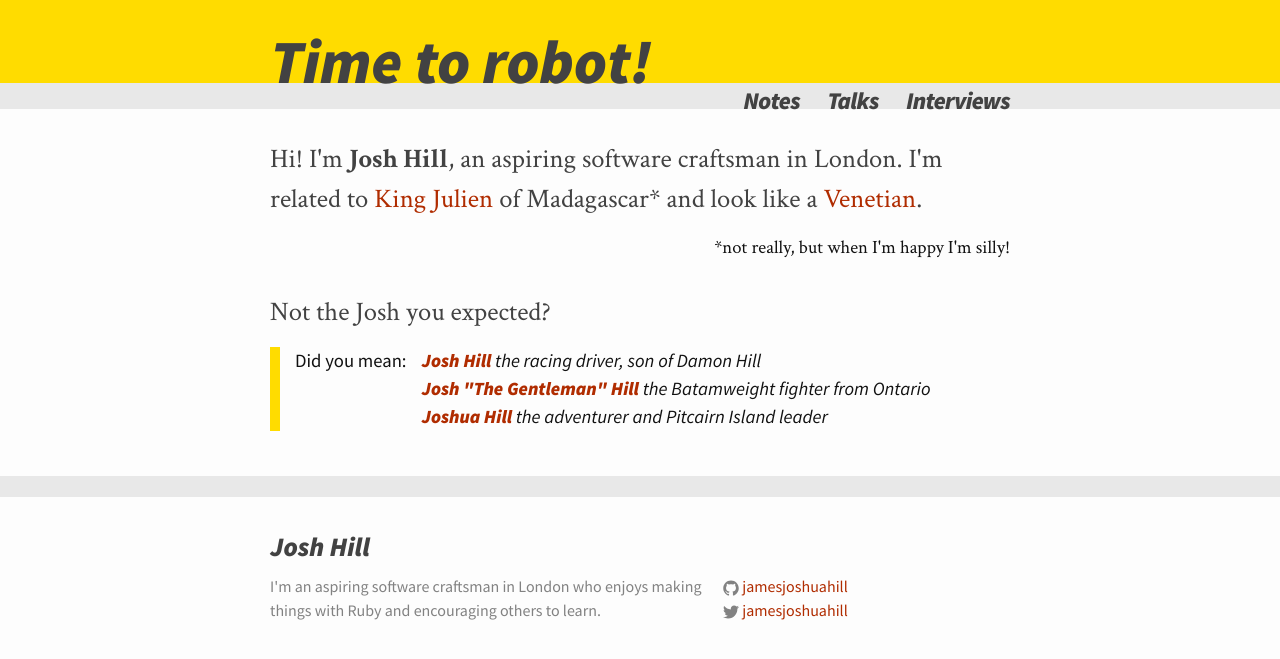
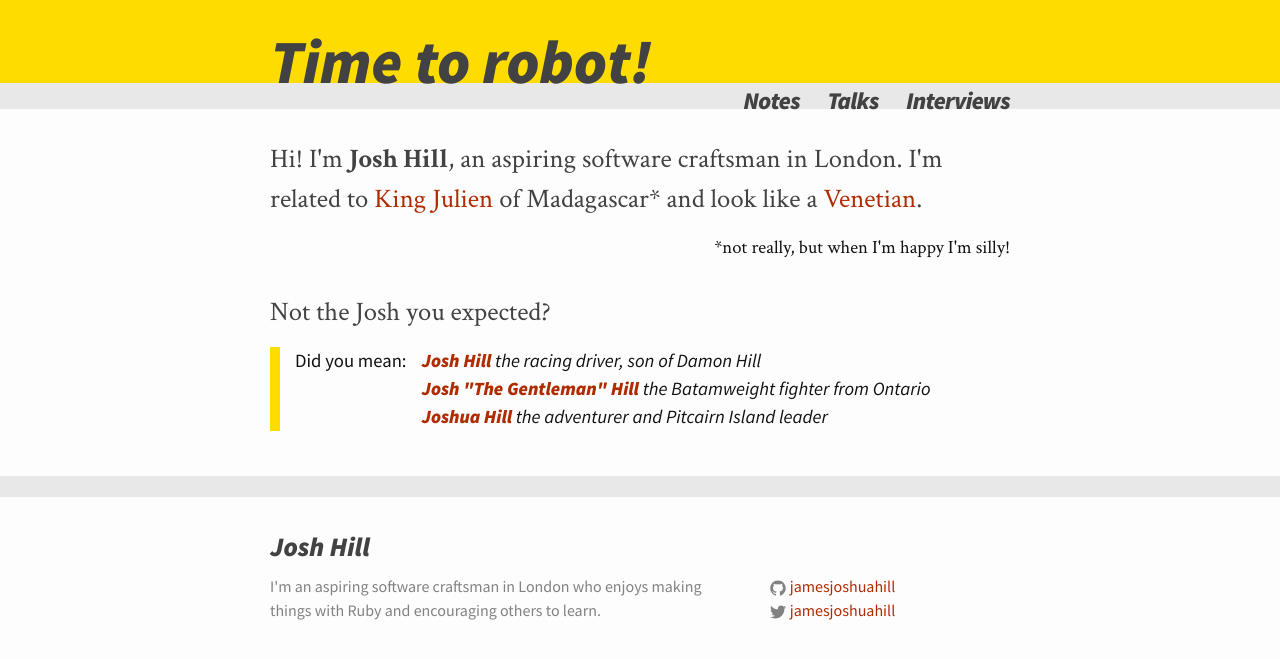
Before and after one commit to jamesjoshuahill/jamesjoshuahill.github.io, a Jekyll site: the page built from index.html, in a window 1280 px wide. Shown: the top 659 px of the page. Built offline with Jekyll 4.4.1, drawn with Linux system fonts in a browser that asks for light colours.

Commit message:
Increase spacing in footer

```diff
--- a/_sass/_layout.scss
+++ b/_sass/_layout.scss
@@ -166,33 +166,33 @@
 }
 
 .footer-col-wrapper {
-    font-size: 12pt;
+    font-size: $code-font-size;
     color: $grey-color;
-    margin-left: -$spacing-unit / 2;
+    margin-left: -$spacing-unit;
     @extend %clearfix;
 }
 
 .footer-col {
     float: left;
     margin-bottom: $spacing-unit / 2;
-    padding-left: $spacing-unit / 2;
+    padding-left: $spacing-unit;
 }
 
 .footer-col-1 {
-    width: -webkit-calc(60% - (#{$spacing-unit} / 2));
-    width:         calc(60% - (#{$spacing-unit} / 2));
+    width: -webkit-calc(65% - #{$spacing-unit});
+    width:         calc(65% - #{$spacing-unit});
 }
 
 .footer-col-2 {
-    width: -webkit-calc(40% - (#{$spacing-unit} / 2));
-    width:         calc(40% - (#{$spacing-unit} / 2));
+    width: -webkit-calc(35% - #{$spacing-unit});
+    width:         calc(35% - #{$spacing-unit});
 }
 
 @include media-query($on-palm) {
     .footer-col {
         float: none;
-        width: -webkit-calc(100% - (#{$spacing-unit} / 2));
-        width:         calc(100% - (#{$spacing-unit} / 2));
+        width: -webkit-calc(100% - #{$spacing-unit});
+        width:         calc(100% - #{$spacing-unit});
     }
 }
 
```
